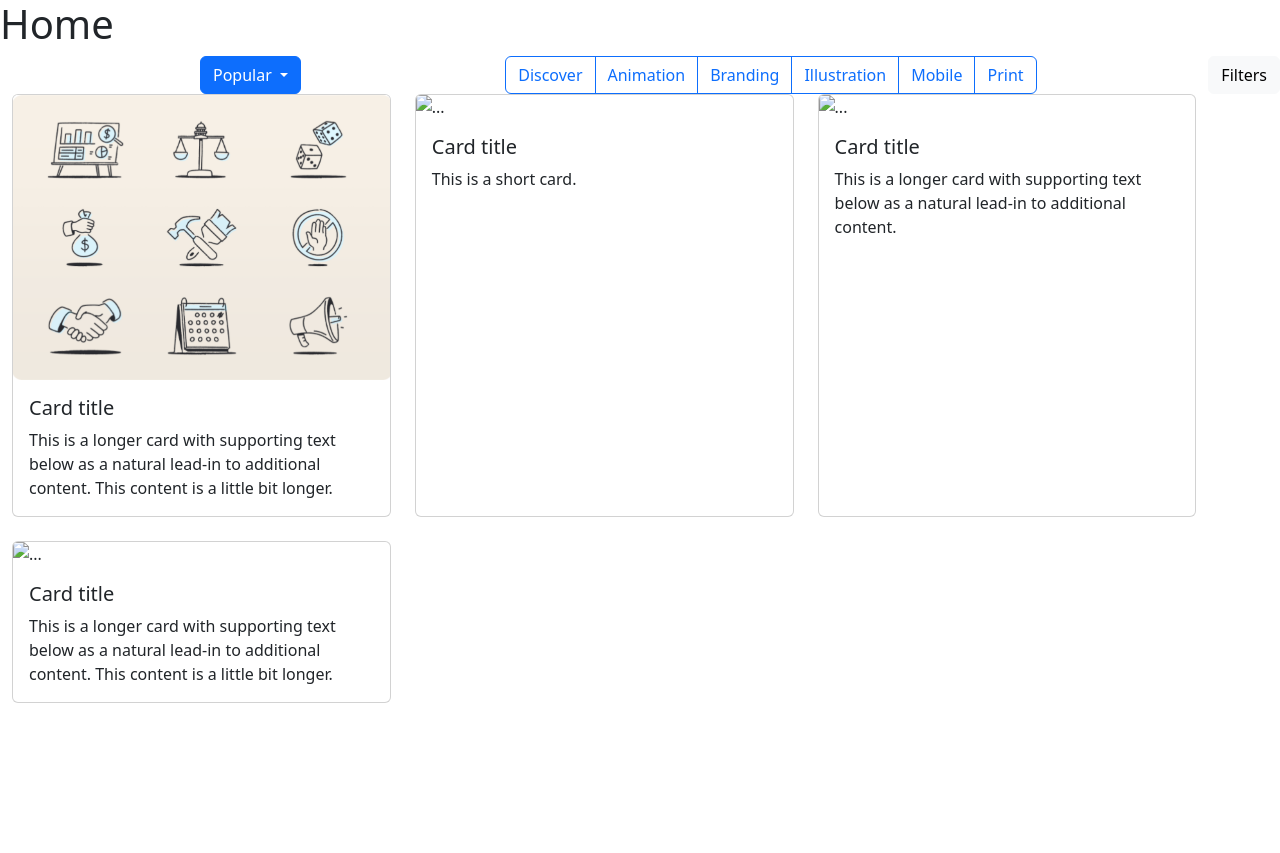
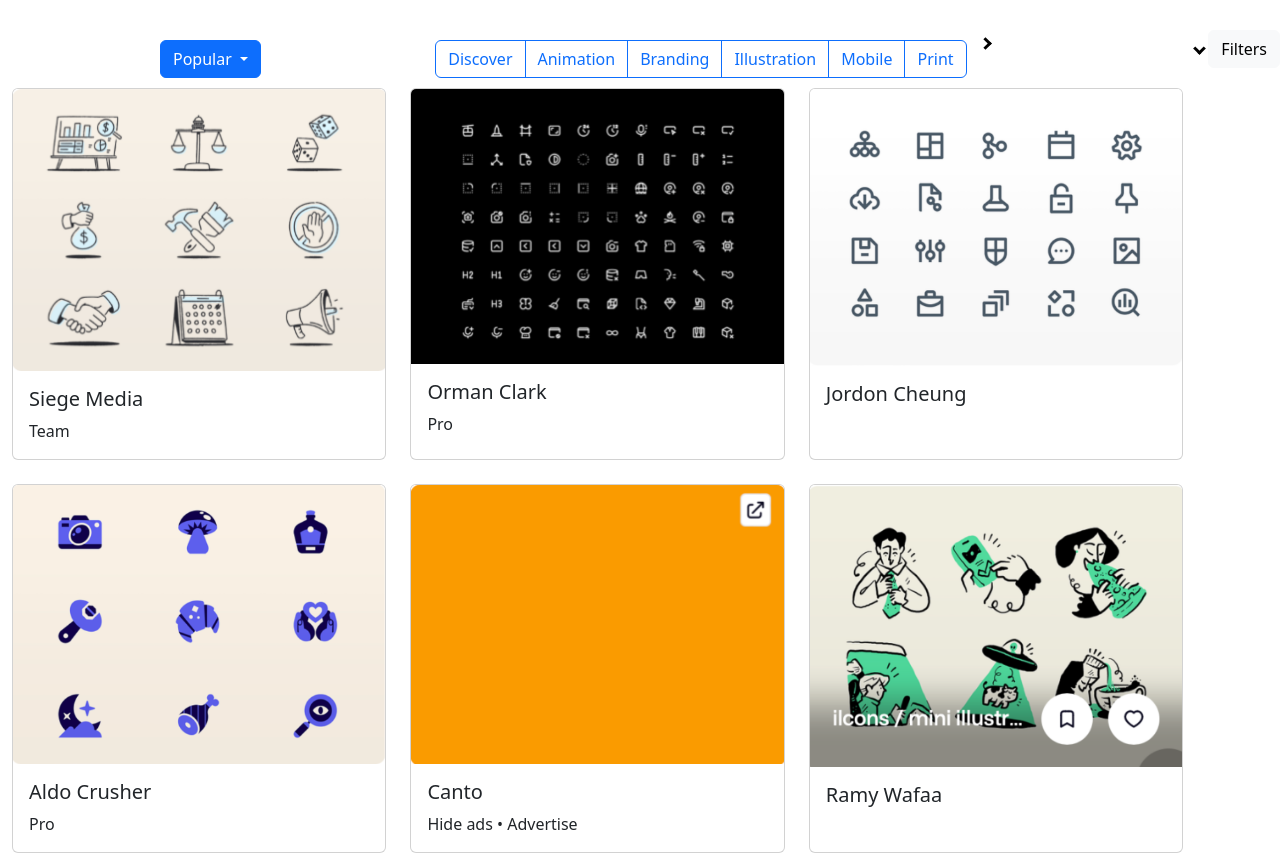
Before and after one commit to ronellux/boostrapc7, a plain HTML site: page index.html in a window 1280 px wide. Before the commit the page ends 800 px from the top, so only its background shows below. Drawn offline with nearby package versions, Linux system fonts and the light colour scheme.

Commit message:
third commit

```diff
--- a/index.html
+++ b/index.html
@@ -9,7 +9,7 @@
     <link href="https://cdn.jsdelivr.net/npm/bootstrap@5.3.3/dist/css/bootstrap.min.css" rel="stylesheet" integrity="sha384-QWTKZyjpPEjISv5WaRU9OFeRpok6YctnYmDr5pNlyT2bRjXh0JMhjY6hW+ALEwIH" crossorigin="anonymous">
   </head>
   <body>
-    <h1>Home</h1>
+
 
 
       <div class="btn-group" role="group">
@@ -31,9 +31,12 @@
       <button type="button" class="btn btn-outline-primary">Mobile</button>
       <button type="button" class="btn btn-outline-primary">Print</button>
     </div>
+    <i class="arrow right"></i>
 
     <div class="filter">
-    <button type="button" class="btn btn-light">Filters</button>
+
+      <i class="arrow down"></i>
+      <button type="button" class="btn btn-light">Filters</button>
 </div>
 
 <div class="row row-cols-1 row-cols-md-3 g-4">
@@ -41,39 +44,54 @@
     <div class="card h-100">
       <img src="Screenshot 2024-04-13 at 9.34.21 PM.png" class="card-img-top" alt="first">
       <div class="card-body">
-        <h5 class="card-title">Card title</h5>
-        <p class="card-text">This is a longer card with supporting text below as a natural lead-in to additional content. This content is a little bit longer.</p>
+        <h5 class="card-title">Siege Media</h5>
+        <p class="card-text">Team</p>
       </div>
     </div>
   </div>
   <div class="col">
     <div class="card h-100">
-      <img src="..." class="card-img-top" alt="...">
+      <img src="Screenshot 2024-04-13 at 9.50.39 PM.png" class="card-img-top" alt="...">
       <div class="card-body">
-        <h5 class="card-title">Card title</h5>
-        <p class="card-text">This is a short card.</p>
+        <h5 class="card-title">Orman Clark</h5>
+        <p class="card-text">Pro</p>
       </div>
     </div>
   </div>
   <div class="col">
     <div class="card h-100">
-      <img src="..." class="card-img-top" alt="...">
+      <img src="Screenshot 2024-04-13 at 9.53.29 PM.png" class="card-img-top" alt="...">
       <div class="card-body">
-        <h5 class="card-title">Card title</h5>
-        <p class="card-text">This is a longer card with supporting text below as a natural lead-in to additional content.</p>
+        <h5 class="card-title">Jordon Cheung</h5>
+        <p class="card-text"></p>
       </div>
     </div>
   </div>
   <div class="col">
     <div class="card h-100">
-      <img src="..." class="card-img-top" alt="...">
+      <img src="Screenshot 2024-04-13 at 9.54.38 PM.png" class="card-img-top" alt="...">
       <div class="card-body">
-        <h5 class="card-title">Card title</h5>
-        <p class="card-text">This is a longer card with supporting text below as a natural lead-in to additional content. This content is a little bit longer.</p>
+        <h5 class="card-title">Aldo Crusher</h5>
+        <p class="card-text">Pro</p>
       </div>
     </div>
   </div>
+  <div class="col">
+    <div class="card h-100">
+      <img src="Screenshot 2024-04-13 at 9.59.50 PM.png" class="card-img-top" alt="...">
+      <div class="card-body">
+        <h5 class="card-title">Canto</h5>
+        <p class="card-text">Hide ads • Advertise</p>
+      </div>
 </div>
+</div>
+<div class="col">
+  <div class="card h-100">
+    <img src="Screenshot 2024-04-13 at 10.00.59 PM.png" class="card-img-top" alt="...">
+    <div class="card-body">
+      <h5 class="card-title">Ramy Wafaa</h5>
+      <p class="card-text"></p>
+    </div>
 
     <script src="index.js"></script>
     <script src="https://cdn.jsdelivr.net/npm/bootstrap@5.3.3/dist/js/bootstrap.bundle.min.js" integrity="sha384-YvpcrYf0tY3lHB60NNkmXc5s9fDVZLESaAA55NDzOxhy9GkcIdslK1eN7N6jIeHz" crossorigin="anonymous"></script>
--- a/screen.css
+++ b/screen.css
@@ -5,11 +5,33 @@ a.active {
 
 .btn-group{
     display: block;
-  margin-left: 200px;
+  margin-left: 150px;
   margin-right: auto;
+  margin-top: 30px;
+  padding: 10px;
 
 }
 
 .filter{
     float: right;
+    margin-top: 30px;
+
 }
+
+.arrow {
+    border: solid black;
+    border-width: 0 3px 3px 0;
+    display: inline-block;
+    padding: 3px;
+  }
+
+  .down {
+    transform: rotate(45deg);
+    -webkit-transform: rotate(45deg);
+  }
+
+  .right {
+    transform: rotate(-45deg);
+    -webkit-transform: rotate(-45deg);
+
+  }
```
Also changed, not shown: Screenshot 2024-04-13 at 10.00.59 PM.png (added), Screenshot 2024-04-13 at 9.50.39 PM.png (added), Screenshot 2024-04-13 at 9.53.29 PM.png (added), Screenshot 2024-04-13 at 9.54.38 PM.png (added), Screenshot 2024-04-13 at 9.59.50 PM.png (added).
